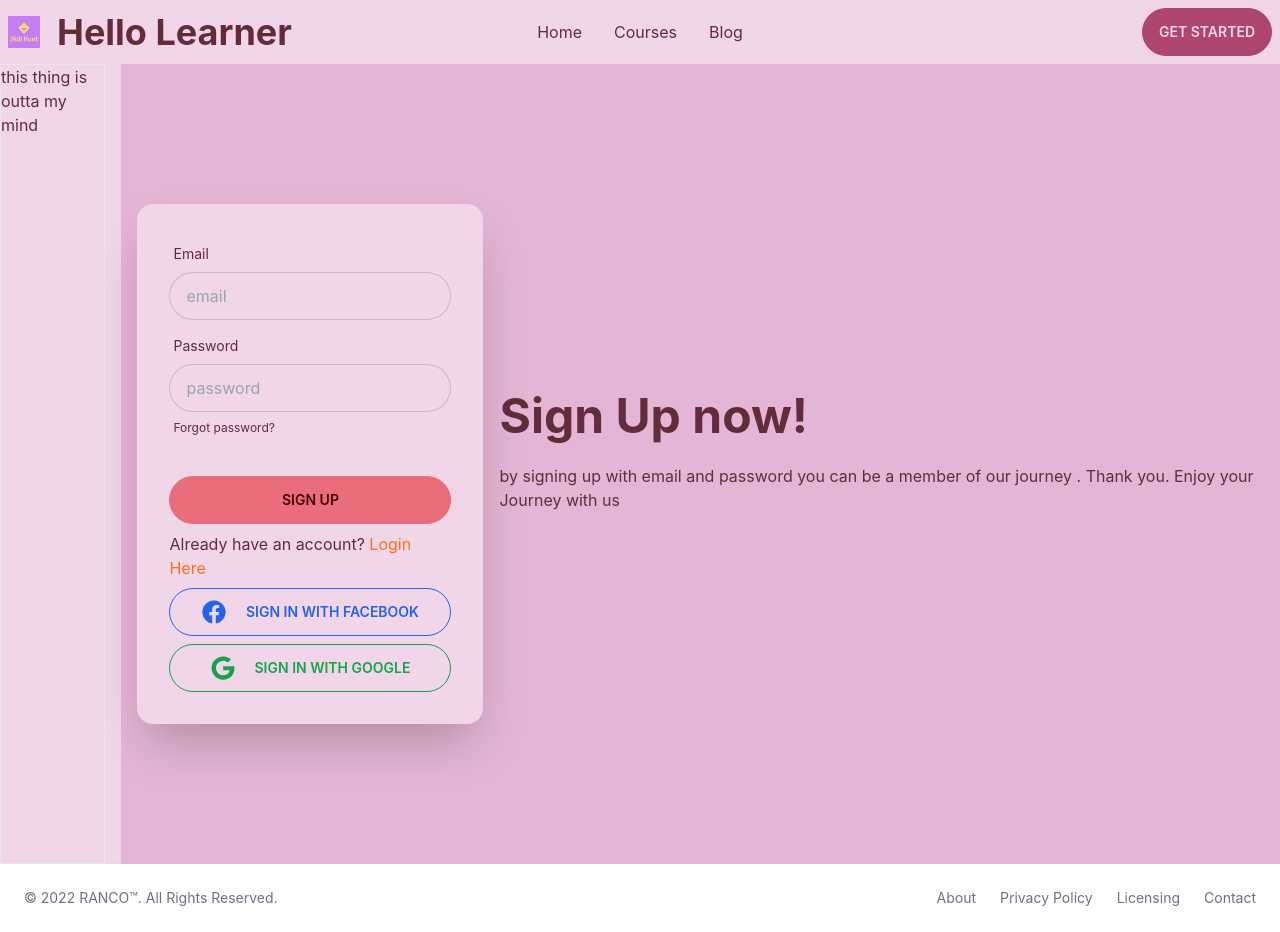
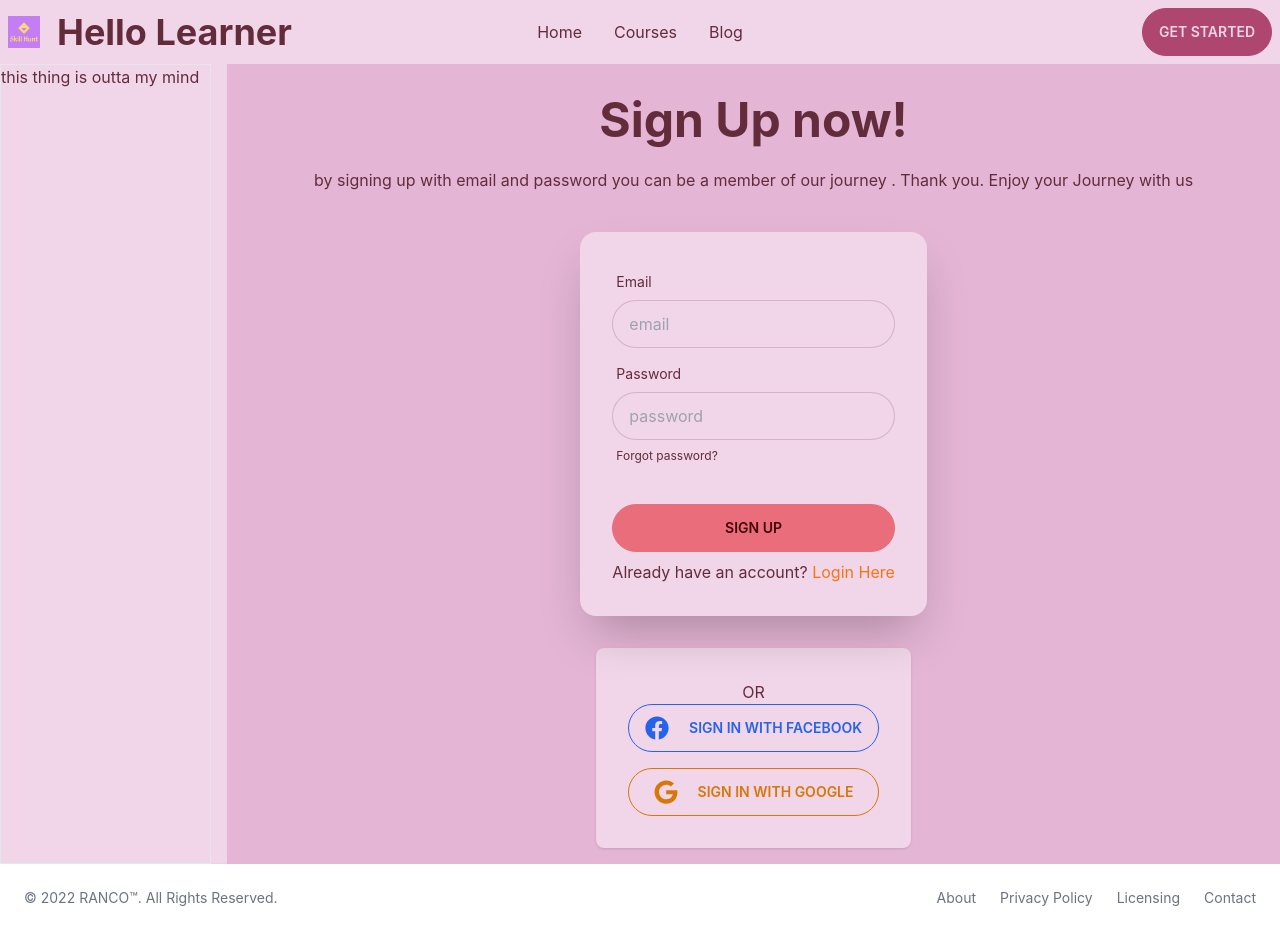
Before and after one commit to Saifulnovel/Hello-learner-client, a React (Create React App) app: page /register in a window 1280 px wide. Built offline with nearby package versions, Linux system fonts and the light colour scheme.

Commit message:
google-sign

```diff
--- a/src/Auth/SignUp/SignUp.js
+++ b/src/Auth/SignUp/SignUp.js
@@ -3,16 +3,39 @@ import { useState } from 'react';
 import { Link } from 'react-router-dom';
 import { FaFacebook, FaGoogle } from "react-icons/fa";
 
+import { useContext } from 'react';
+import { AuthContext } from '../../Context/auth-context';
+import { getAuth, GoogleAuthProvider } from 'firebase/auth';
+import app from '../../Config/firebase.config';
+
+const auth = getAuth(app)
+
 const SignUp = () => {
+
+const { providerLogin } = useContext(AuthContext);
+
+ const  googleProvider = new GoogleAuthProvider()
 
  const [error, setError] = useState({ email: "", password: "" });
     const [userInfo, SetUserInfo] = useState({ email: "", password: "" });
 
+    const handleGoogleSignin = () => {
+      providerLogin(googleProvider)
+        .then((result) => {
+          const user = result.user;
+          console.log(user);
+        })
+        .catch((error) => console.error(error));
+    };
+
 
     const handleFormSubmit = (event) => {
         event.preventDefault();
-        console.log(userInfo)
-        // logIn(auth, userInfo.email, userInfo.password)
+        const email = userInfo.email;
+        const password = userInfo.password;
+        console.log(email, password)
+
+        // logIn(auth, email, password)
     }
 
   const handleEmail = (event) => {
@@ -48,9 +71,10 @@ const SignUp = () => {
 
     return (
       <div className="hero min-h-screen bg-base-200">
-        <div className="hero-content flex-col lg:flex-row-reverse">
+        <div className="hero-content flex-col ">
+          <div className=" hero-content flex-col">
             <div className="text-center lg:text-left">
-            <h1 className="text-5xl font-bold">Sign Up now!</h1>
+              <h1 className="text-5xl text-center font-bold">Sign Up now!</h1>
               <p className="py-6">
                 by signing up with email and password you can be a member of our
                 journey . Thank you. Enjoy your Journey with us
@@ -70,7 +94,9 @@ const SignUp = () => {
                       onChange={handleEmail}
                       className="input input-bordered"
                     />
-                  {error.email && <p className="text-red-500">{error.email}</p>}
+                    {error.email && (
+                      <p className="text-red-500">{error.email}</p>
+                    )}
                   </div>
                   <div className="form-control">
                     <label className="label">
@@ -101,13 +127,28 @@ const SignUp = () => {
                       Login Here
                     </Link>
                   </p>
-
-
-                <button className="btn btn-outline btn-info"><FaFacebook className='mr-5 text-2xl'/>  Sign in With Facebook</button>
-                <button className="btn btn-outline btn-success"><FaGoogle className='mr-5 text-2xl '/>  Sign in With Google </button>
                 </div>
               </div>
             </form>
+          </div>
+
+          <div className=" bg-base-100 p-8 shadow hover:shadow-lg rounded-lg">
+            <h2 className="text-center">OR</h2>
+            <div>
+              <button className="btn btn-outline btn-info mb-4 ">
+                <FaFacebook className="mr-5 text-2xl" /> Sign in With Facebook
+              </button>
+            </div>
+
+            <div>
+              <button
+                onClick={handleGoogleSignin}
+                className="btn btn-outline btn-warning w-full"
+              >
+                <FaGoogle className="mr-5 text-2xl " /> Sign in With Google{" "}
+              </button>
+            </div>
+          </div>
         </div>
       </div>
     );
--- a/src/Config/firebase.config.js
+++ b/src/Config/firebase.config.js
@@ -1,5 +1,6 @@
 // Import the functions you need from the SDKs you need
 import { initializeApp } from "firebase/app";
+import { getAuth } from "firebase/auth";
 // TODO: Add SDKs for Firebase products that you want to use
 // https://firebase.google.com/docs/web/setup#available-libraries
 
--- a/src/Context/auth-context.js
+++ b/src/Context/auth-context.js
@@ -1,15 +1,33 @@
 import { createContext } from "react";
-import {getAuth} from 'firebase/auth'
+import { getAuth, signInWithPopup} from 'firebase/auth'
 import app from "../Config/firebase.config";
+import { useState } from "react";
 
 
-const AuthContext = createContext();
+export const AuthContext = createContext();
 const auth = getAuth(app)
+
 const AuthProvider = ({ children }) => {
-    const
+
+    const [loading, setLoading] = useState(true)
 
 
-    return <AuthContext.Provider value={}></AuthContext.Provider>
+      const providerLogin = (provider) => {
+        setLoading(true);
+        return signInWithPopup(auth, provider);
+      };
+
+    //  const logIn = (email, password) => {
+    //     return createUserWithEmailAndPassword(auth, email, password)
+    // }
+    const authInfo = {
+        loading,
+        setLoading,
+
+        providerLogin
+    }
+
+    return <AuthContext.Provider value={authInfo}> { children }</AuthContext.Provider>
 };
 
 
--- a/src/index.js
+++ b/src/index.js
@@ -3,11 +3,14 @@ import ReactDOM from 'react-dom/client';
 import './index.css';
 import App from './App';
 import reportWebVitals from './reportWebVitals';
+import AuthProvider from './Context/auth-context';
 
 const root = ReactDOM.createRoot(document.getElementById('root'));
 root.render(
   <React.StrictMode>
-    <App />
+    <AuthProvider>
+      <App />
+    </AuthProvider>
   </React.StrictMode>
 );
 
```
Lines whose indentation alone changed are shown as unchanged.
